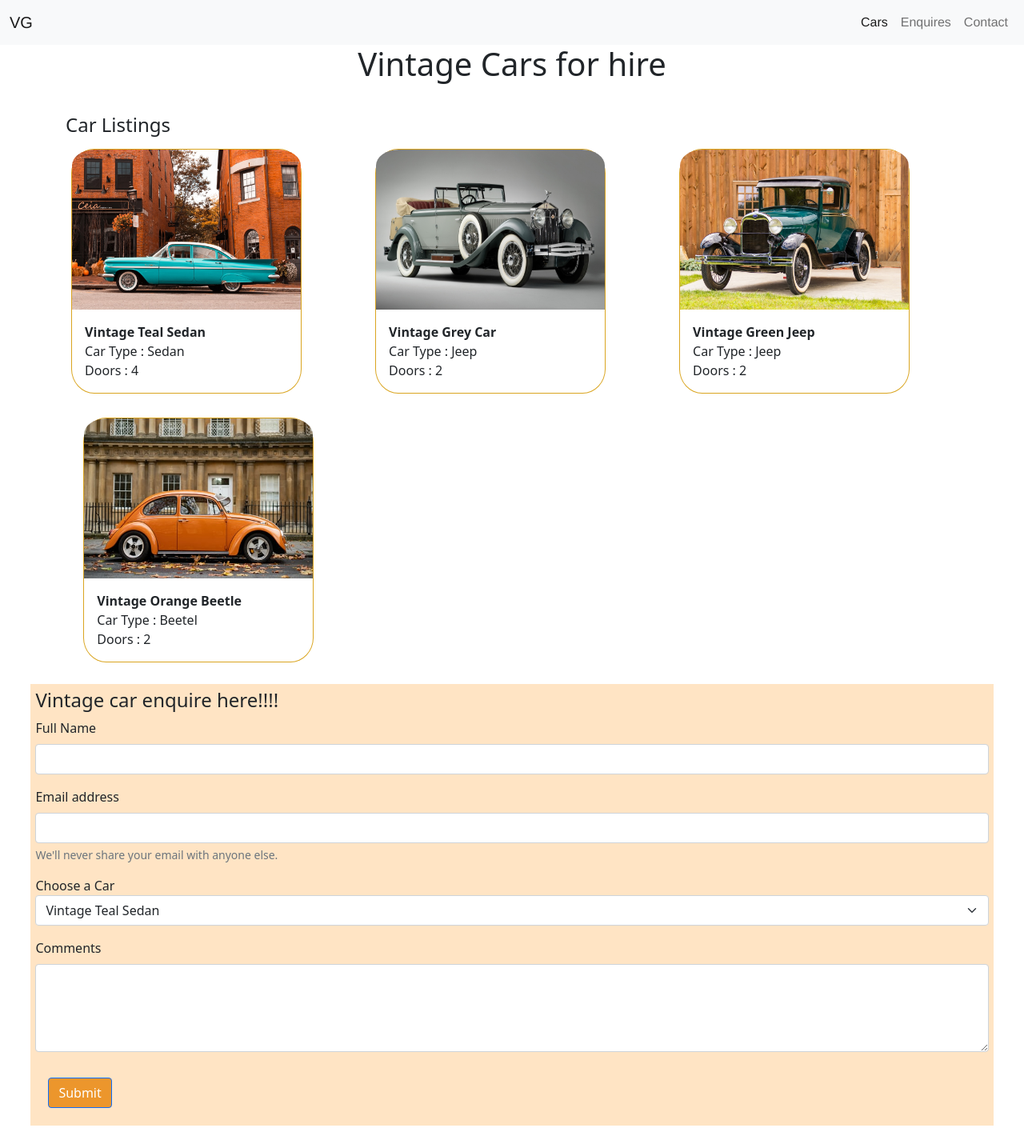
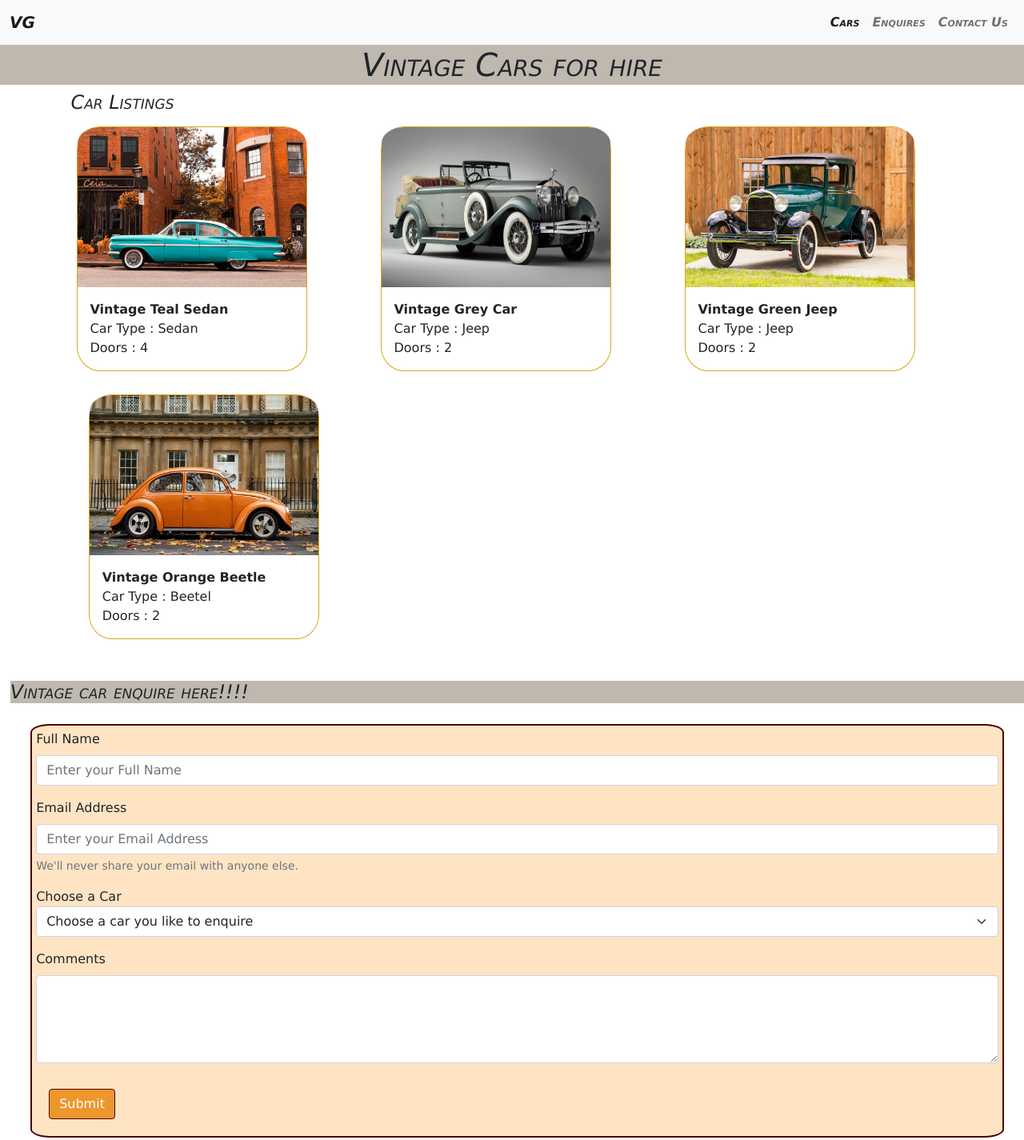
Before and after one commit to jkpriya/priyaWebAssesment, a plain HTML site: page index.html in a window 1280 px wide. Shown: the top 1425 px of the page at 80% size. Drawn offline with nearby package versions, Linux system fonts and the light colour scheme.

Commit message:
Final Commit

```diff
--- a/css/myStyles.css
+++ b/css/myStyles.css
@@ -1,29 +1,47 @@
 *{
     margin: 0px;
     padding: 0px;
+    font-family:Verdana, Geneva, Tahoma, sans-serif;
+}
+h1,h4{
+    background-color: rgb(190, 184, 175);
+    width:100%;
+    font-style: italic;
+    font-variant: small-caps;
 }
 
 main{
-    margin:3%;
+    margin-left:1%;
 }
 section{
     margin-top: 5px;  /*All sections should have a top margin of 5 px */
 
 }
+
 form{
+
     border:1.5px solid bisque;
     background-color: bisque;
     padding:5px;
-    width:100%;
+    border:2px solid rgb(73, 4, 4);
+    border-radius: 2%;
+    margin:2%
 
 
 }
 
 nav
 {
-    font-family: 'Franklin Gothic Medium', 'Arial Narrow', Arial, sans-serif;
+
     font-style:cursive;
     color:darkgoldenrod;
+    font-style: italic;
+    font-variant: small-caps;
+    font-weight: bold;
+    font-size: 30;
+}
+.cars h4{
+    background: none;
 }
 .enquires{
     align-content: center;
@@ -50,8 +68,12 @@ nav
 
 h1{
     text-align: center;
-    margin-top:
+    padding:1px;
+    font-style: italic;
+    font-variant: small-caps;
+
 }
+
 
 #map{
     border:3px solid black;
@@ -62,6 +84,7 @@ h1{
 {
     background-color: rgb(236, 150, 44);
     justify-self: center;
+    border:1px solid rgb(73, 4, 4) ;
 }
 #back{
     justify-content: right;
--- a/index.html
+++ b/index.html
@@ -17,7 +17,7 @@
 
     <nav class="navbar navbar-expand-lg navbar-light bg-light">
         <div class="container-fluid">
-          <a class="navbar-brand" href="#">VG</a>
+          <a id="vg" class="navbar-brand" href="#top"><div id="vg">VG</div></a>
           <button class="navbar-toggler" type="button" data-bs-toggle="collapse" data-bs-target="#navbarNav" aria-controls="navbarNav" aria-expanded="false" aria-label="Toggle navigation">
             <span class="navbar-toggler-icon"></span>
           </button>
@@ -30,7 +30,7 @@
                         <a class="nav-link" href="#enquires">Enquires</a>
                     </li>
                     <li class="nav-item">
-                        <a class="nav-link" href="#contact">Contact</a>
+                        <a class="nav-link" href="#contact">Contact Us</a>
                     </li>
                 </ul>
           </div>
@@ -116,18 +116,21 @@
         <!-- Section Cars Ends Here -->
 
         <!-- Section Enquires Starts Here -->
-        <section class="enquires" id="enquires">
+        <section class="enquires" >
             <!-- BootStrap Enqiry Form Starts Here -->
+            <br>
+            <h4 id="enquires">Vintage car enquire here!!!!</h4>
+
+            <div class="form">
                 <form>
-                <h4>Vintage car enquire here!!!!</h4>
                     <div class="mb-3">
-                    <label for="enquiryFullName" class="form-label">Full Name</label>
-                    <input type="text" class="form-control" id="enquiryFullName">
+                        <label for="enquiryFullName" class="form-label" >Full Name</label>
+                        <input type="text" class="form-control" id="enquiryFullName"placeholder="Enter your Full Name">
                     </div>
 
                     <div class="mb-3">
-                    <label for="enquiryEmail" class="form-label">Email address</label>
-                    <input type="email" class="form-control" id="enquiryEmail" aria-describedby="emailHelp">
+                        <label for="enquiryEmail" class="form-label">Email Address</label>
+                        <input type="email" class="form-control" id="enquiryEmail" aria-describedby="emailHelp" placeholder="Enter your Email Address">
                         <div id="emailHelp" class="form-text">
                         We'll never share your email with anyone else.
                         </div>
@@ -135,16 +138,17 @@
 
                     <div class="mb-3">
                         <label for="chooseCar">Choose a Car</label>
-                    <select id="chooseCar" class="form-select" aria-label="Default select example">
-                        <option value="1">Vintage Teal Sedan</option>
-                        <option value="2">vintage grey car</option>
-                        <option value="3">vintage green car</option>
-                        <option value="4">Vintage Orange Beetel</option>
+                        <select id="chooseCar" class="form-select" aria-label="Default select example" >
+                            <option value="choose">Choose a car you like to enquire</option>
+                            <option value="tealSedan">Vintage Teal Sedan</option>
+                            <option value="greyCar">vintage grey car</option>
+                            <option value="greenCar">vintage green car</option>
+                            <option value="orangeBeetel">Vintage Orange Beetel</option>
                         </select>
                     </div>
                     <div class="mb-3">
                         <label for="enquiryComment" class="form-label">Comments</label>
-                    <textarea class="form-control" id="enquiryComment" rows="4" aria-describedby="emailHelp" >
+                        <textarea class="form-control" id="enquiryComment" rows="4" aria-describedby="emailHelp"  >
 
 
                         </textarea>
@@ -157,6 +161,7 @@
                     </div>
 
                 </form>
+            </div>
             <!-- BootStrap Enqiry Form Ends Here -->
 
         </section>
```
Lines whose indentation alone changed are shown as unchanged.
